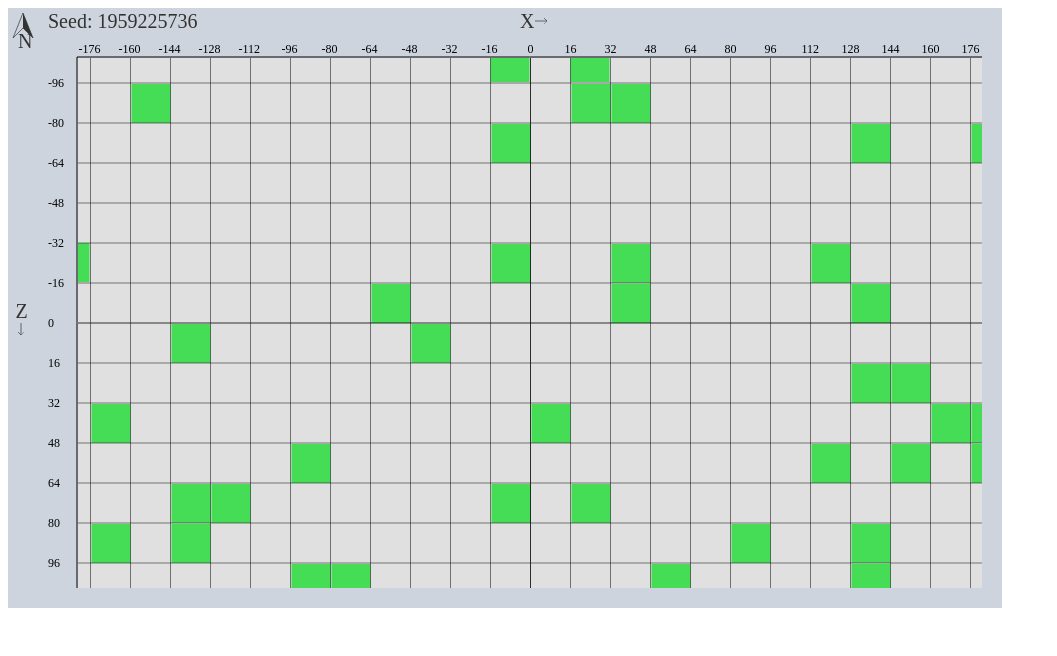
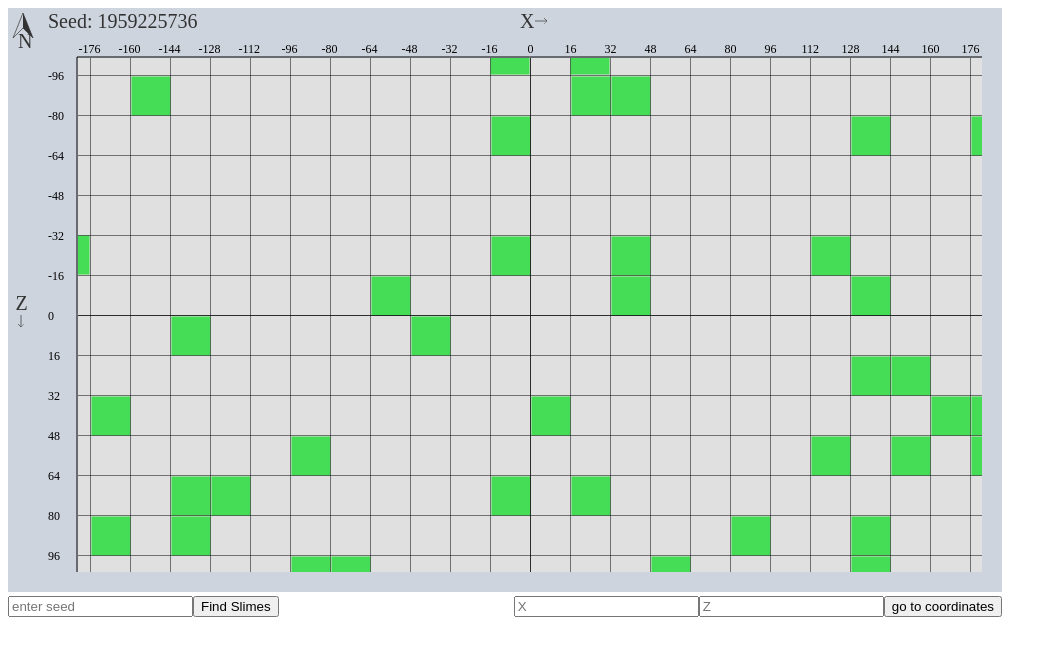
Before and after one commit to nkappler/slimemap, a website built with webpack: page index.html in a window 1280 px wide. Shown: the whole page, without its empty margins (0-1057 px from the left). Built offline with Linux system fonts and the light colour scheme.

Commit message:
added controls
added ui for updating seed and goto coordinates.

workstream:

```diff
--- a/index.html
+++ b/index.html
@@ -8,7 +8,9 @@
     <script>
         document.addEventListener("readystatechange", function() {
             if (document.readyState === "interactive") {
-                window.sm = new SlimeMap("slimemap-canvas");
+                window.sm = new SlimeMap("slimemap-canvas", {
+                    renderControls: true
+                });
             }
         });
     </script>
--- a/src/slimeMap.ts
+++ b/src/slimeMap.ts
@@ -30,6 +30,17 @@ const getAABBfromV2s = (p1: Vector2D, p2: Vector2D): AABB => {
 };
 
 const origin: Vector2D = { x: 0, y: 0 };
+
+interface Config {
+    seed?: string;
+    renderControls?: boolean;
+}
+
+interface Controls {
+    seedInput: HTMLInputElement;
+    xInput: HTMLInputElement;
+    zInput: HTMLInputElement;
+}
 
 export class SlimeMap {
     /** The maps seed */
@@ -67,19 +78,20 @@ export class SlimeMap {
     private canvas: HTMLCanvasElement;
     private ctx: CanvasRenderingContext2D;
     private SCH: SlimeChunkHandler;
+    private config: Config;
+    private controls: Controls = undefined as any;
 
-    public constructor(id: string, seed?: string) {
-        const canvas = document.getElementById(id);
-        if (!canvas) {
-            throw (new Error("no canvas"));
-        }
-        this.canvas = canvas as HTMLCanvasElement;
+    public constructor(id: string, config?: Config) {
+        this.config = config || {};
+
+        this.canvas = this.createDOM(id);
+
         this.canvas.setAttribute("style", "cursor: grab; cursor: -webkit-grab");
         const ctx = this.canvas.getContext("2d");
         this.ctx = ctx ? ctx : new CanvasRenderingContext2D();
         this.assertEventHandlers();
 
-        this.seed = !!seed ? fromString(seed) : new Long(Date.now());
+        this.seed = !!this.config.seed ? fromString(this.config.seed) : new Long(Date.now());
         this.SCH = new SlimeChunkHandler(this.seed);
         this.update();
         this.drawStaticUI();
@@ -114,13 +126,96 @@ export class SlimeMap {
         };
     }
 
-    public gotoCoordinate(x: number, y: number)
-    public gotoCoordinate(coordinate: Vector2D)
+    public gotoCoordinate(x: number, y: number);
+    public gotoCoordinate(coordinate: Vector2D);
     public gotoCoordinate(param1: number | Vector2D, y?: number) {
         const coordinate = this.isVector2D(param1) ? param1 : { x: param1, y: y as number };
         this.xPos = coordinate.x * this.zoom;
         this.yPos = coordinate.y * this.zoom;
         this.redraw();
+    }
+
+    private createDOM(id: string): HTMLCanvasElement {
+
+        const parent = document.getElementById(id);
+        if (!parent) {
+            throw (new Error("Element not found."));
+        }
+        const canvas: HTMLCanvasElement = document.createElement("canvas");
+
+        let container: HTMLElement;
+        if (parent.tagName === "CANVAS") {
+            container = document.createElement("div");
+            // tslint:disable-next-line:prefer-for-of
+            for (let i = 0; i < parent.attributes.length; i++) {
+                const attr = parent.attributes[i];
+                if (attr.name === "width" || attr.name === "height") {
+                    container.style[attr.name] = attr.value;
+                }
+                container.setAttribute(attr.name, attr.value);
+            }
+            container.appendChild(canvas);
+
+            const pparent = parent.parentNode || document.body;
+            pparent.replaceChild(container, parent);
+        } else {
+            container = parent;
+            container.appendChild(canvas);
+        }
+
+        canvas.width = container.offsetWidth;
+        canvas.height = container.offsetHeight;
+
+        if (this.config.renderControls) {
+            this.renderControls(container);
+            canvas.height = canvas.height - 16;
+        }
+
+        return canvas as HTMLCanvasElement;
+    }
+
+    private renderControls(container: HTMLElement) {
+        const controlsdDiv = document.createElement("div");
+        controlsdDiv.setAttribute("style", "display: flex; width: 994px; justify-content: space-between;");
+
+        const seedDiv = document.createElement("div");
+        const seedInput: HTMLInputElement = document.createElement("input");
+        seedInput.type = "text";
+        seedInput.placeholder = "enter seed";
+        const seedButton = document.createElement("button");
+        seedButton.innerText = "Find Slimes";
+        seedButton.addEventListener("click", () => {
+            this.seed = fromString(seedInput.value);
+            this.redraw();
+        });
+        seedDiv.appendChild(seedInput);
+        seedDiv.appendChild(seedButton);
+
+        const navDiv = document.createElement("div");
+        const xInput: HTMLInputElement = document.createElement("input");
+        xInput.type = "text";
+        xInput.placeholder = "X";
+        const zInput: HTMLInputElement = document.createElement("input");
+        zInput.type = "text";
+        zInput.placeholder = "Z";
+        const navButton = document.createElement("button");
+        navButton.innerText = "go to coordinates";
+        navButton.addEventListener("click", () => {
+            this.gotoCoordinate(Number(this.controls.xInput.value), Number(this.controls.zInput.value));
+        });
+        navDiv.appendChild(xInput);
+        navDiv.appendChild(zInput);
+        navDiv.appendChild(navButton);
+
+
+        controlsdDiv.appendChild(seedDiv);
+        controlsdDiv.appendChild(navDiv);
+        container.appendChild(controlsdDiv);
+        this.controls = {
+            seedInput,
+            xInput,
+            zInput
+        };
     }
 
     private assertEventHandlers() {
```
Also changed, not shown: dist/slime.js, 1 other file.
